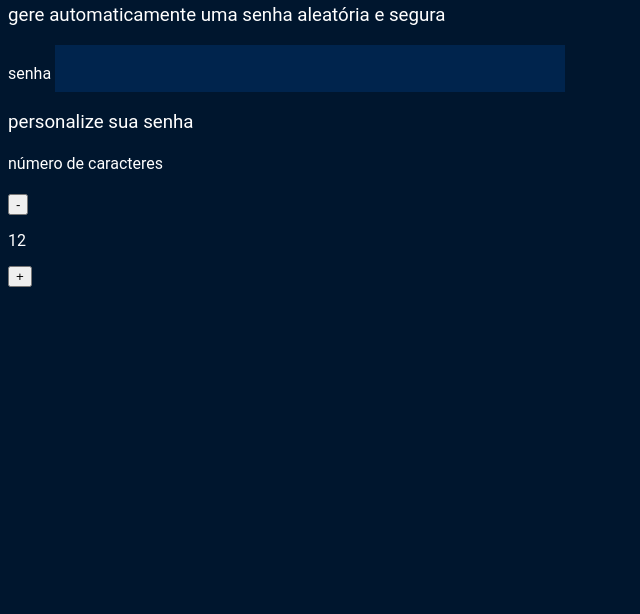
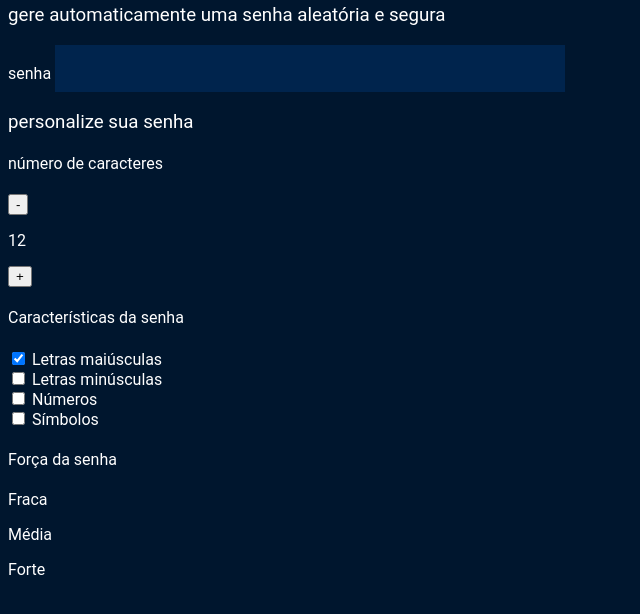
Before and after one commit to nathaly3245/geradordesenhas22-04, a plain HTML site: page gerador de senhas/index.html in a window 1280 px wide. Shown: the part 136-750 px from the top of the page, without its empty margins (0-640 px from the left). Drawn offline with Linux system fonts and the light colour scheme; a web font is replaced by a local one.

Commit message:
Update index.html

```diff
--- a/gerador de senhas/index.html
+++ b/gerador de senhas/index.html
@@ -39,13 +39,38 @@
              </div>
    </div>
 
-</div>
-
-
-
-
-
-
-
+   <div class="parametro-senha">
+    <h4 class="parametro-senha_titulo">Características da senha</h4>
+    <div class="parametro-senha-checkbox">
+        <input name="maiusculo" type="checkbox" class="checkbox" checked>
+        <label for="maiusculo">Letras maiúsculas</label>
+            </div>
+            <div class="parametro-senha-checkbox">
+                <input name="minusculo" type="checkbox" class="checkbox">
+                <label for="minusculo">Letras minúsculas</label>
+            </div>
+            <div class="parametro-senha-checkbox">
+                <input name="numero" type="checkbox" class="checkbox">
+                <label for="numero">Números</label>
+            </div>
+            <div class="parametro-senha-checkbox">
+                <input name="símbolo" type="checkbox" class="checkbox">
+                <label for="símbolo">Símbolos</label>
+            </div>
+   </div>
+   <div class="parametro-senha">
+    <h4 class="parametro-senha_título">Força da senha</h4>
+    <div class="barra"></div>
+    <div class="forca fraca"></div>
+    <div class="parametro-senha-textos">
+        <p>Fraca</p>
+        <p>Média</p>
+        <p>Forte</p>
+          </div>
+       </div>
+      </div>
+    </div>
+</section>
+<script src="main.js"></script>
 </body>
 </html>
```
